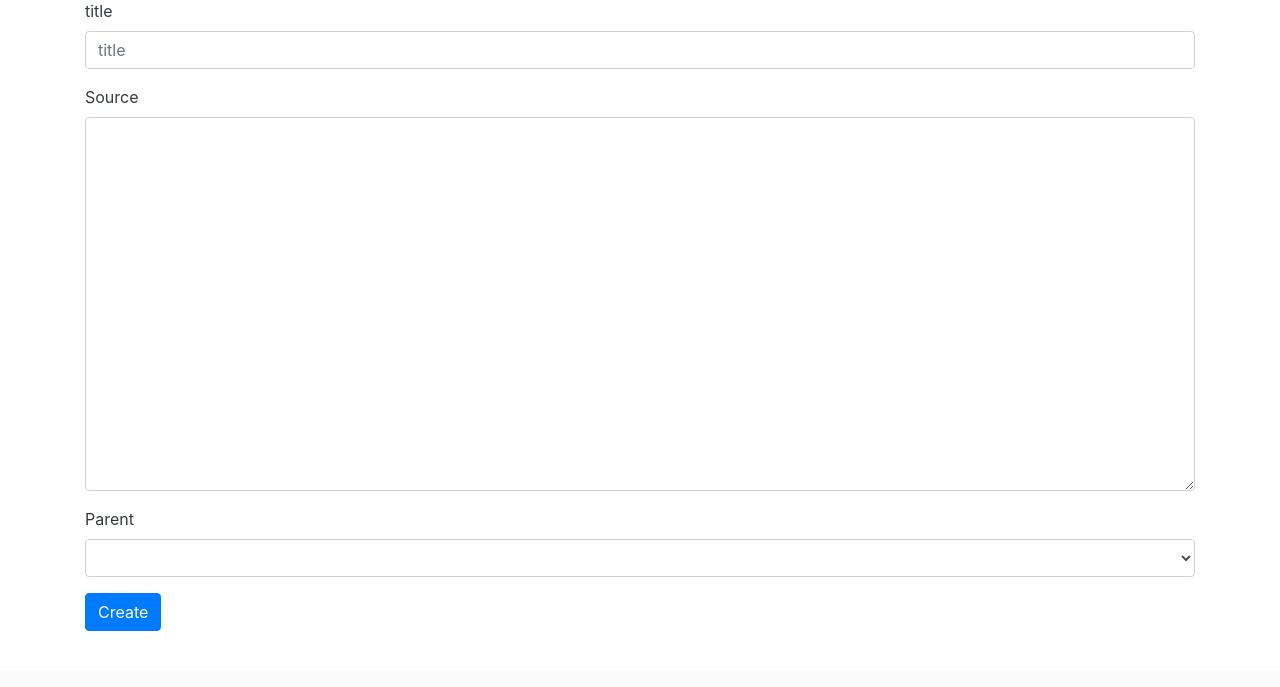
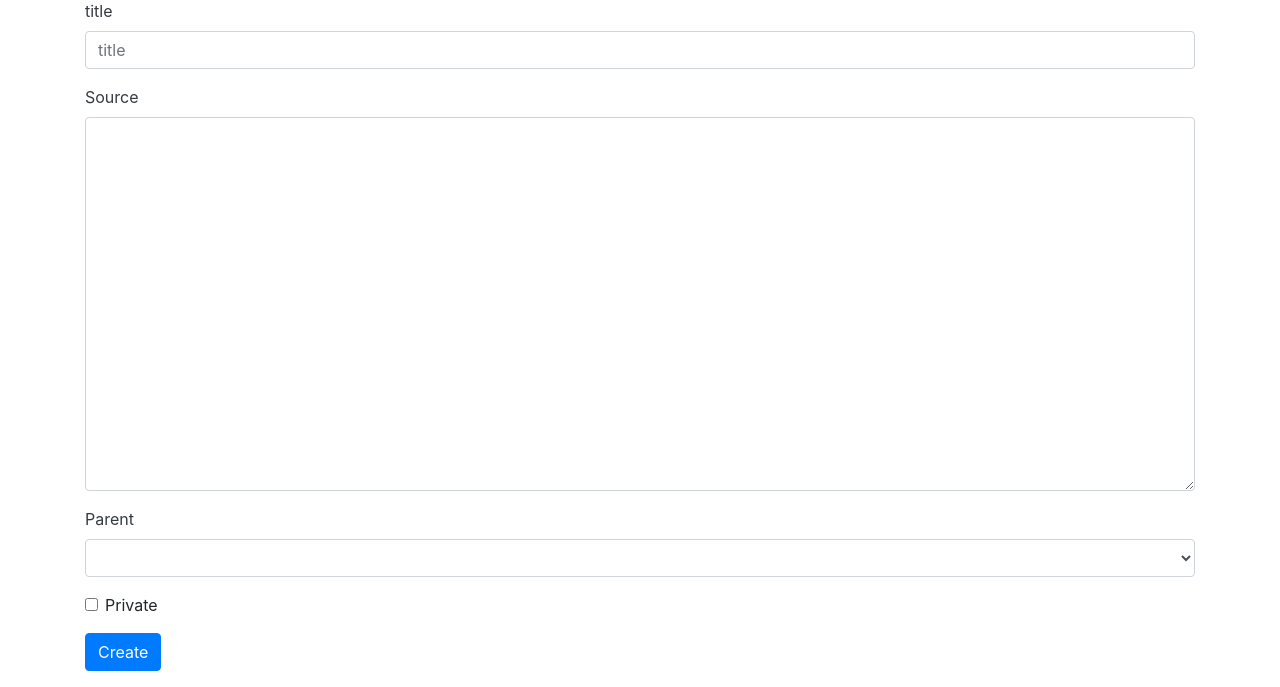
Before and after one commit to joostsijm/ssg, a Python web app: template app/modules/backend/modules/page/templates/page/create.j2 in a window 1280 px wide. Shown: the part 129-816 px from the top of the page. Before the commit the page ends 760 px from the top, so only its background shows below. Run offline with Jinja, Linux system fonts and the light colour scheme; the template is opened without the code that fills it: most values are stand-ins (such as "Sample title", 1, 10 or a date in 2020).

Commit message:
Add private option to page

```diff
--- a/app/modules/backend/modules/page/app.py
+++ b/app/modules/backend/modules/page/app.py
@@ -27,6 +27,7 @@
         page = Page()
         page.title = request.form['title']
         page.source = request.form['source']
+        page.private = 'private' in request.form
         page.user_id = current_user.id
         page.parent_id = request.form['parent_id'] if request.form['parent_id'] else None
 
@@ -49,6 +50,7 @@
     if request.method == 'POST':
         page.title = request.form['title']
         page.source = request.form['source']
+        page.private = 'private' in request.form
         page.parent_id = request.form['parent_id'] if request.form['parent_id'] else None
         page.user_id = current_user.id
 
--- a/app/modules/backend/modules/page/templates/page/create.j2
+++ b/app/modules/backend/modules/page/templates/page/create.j2
@@ -19,6 +19,12 @@
             {% endfor %}
         </select>
     </div>
+    <div class="form-group form-check">
+        <input class="form-check-input" type="checkbox" name="private" value="1" id="privateCheck" {{ 'checked' if page.private }}>
+        <label class="form-check-label" for="privateCheck">
+            Private
+        </label>
+    </div>
     <div class="form-group pull-right">
         <button class="btn btn-primary">Create</button>
     </div>
```
